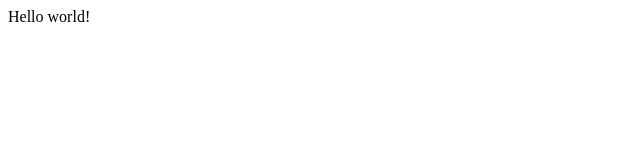
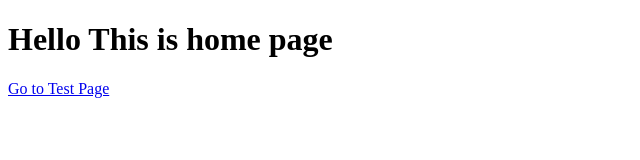
Before and after one commit to tquoctuan97/gatsby-hello-world, a Gatsby site: page / in a window 1280 px wide. Shown: the whole page, without its empty margins (0-640 px from the left). Built offline with nearby package versions, Linux system fonts and the light colour scheme; Gatsby itself is replaced by a stand-in of ours.

Commit message:
Link to pages and navigate function

```diff
--- a/package.json
+++ b/package.json
@@ -19,6 +19,7 @@
     "react-dom": "^16.12.0"
   },
   "devDependencies": {
+    "gatsby-cli": "^2.12.87",
     "prettier": "2.0.5"
   },
   "repository": {
--- a/src/pages/index.js
+++ b/src/pages/index.js
@@ -1,5 +1,13 @@
 import React from "react"
+import { Link } from "gatsby"
 
-export default function Home() {
-  return <div>Hello world!</div>
-}
+const Home = () => (
+  <main>
+    <div>
+      <h1>Hello This is home page</h1>
+    </div>
+    <Link to="/test">Go to Test Page</Link>
+  </main>
+)
+
+export default Home
```
Also changed, not shown: src/pages/test.js (added, +11 -0 lines), 1 other file.
